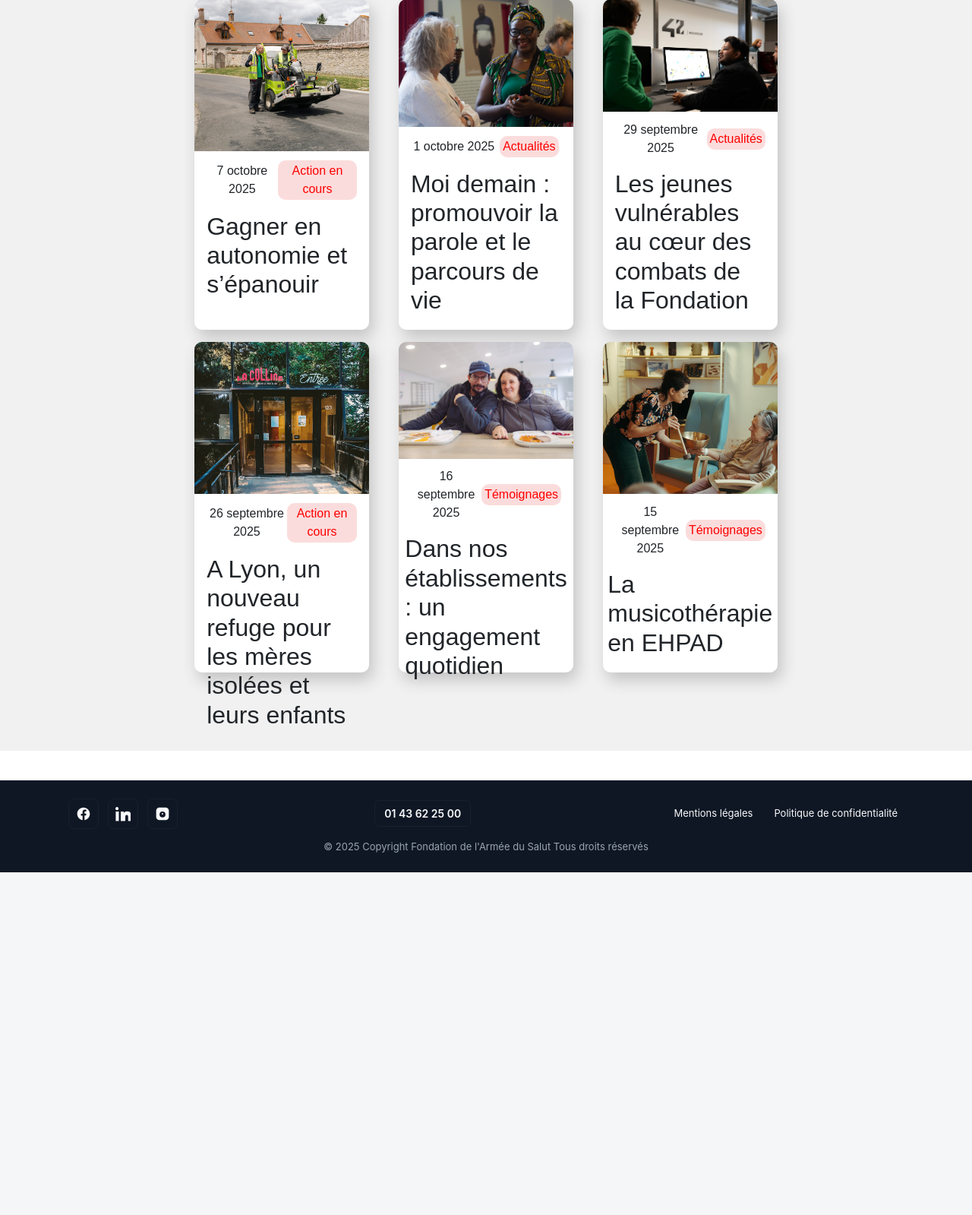
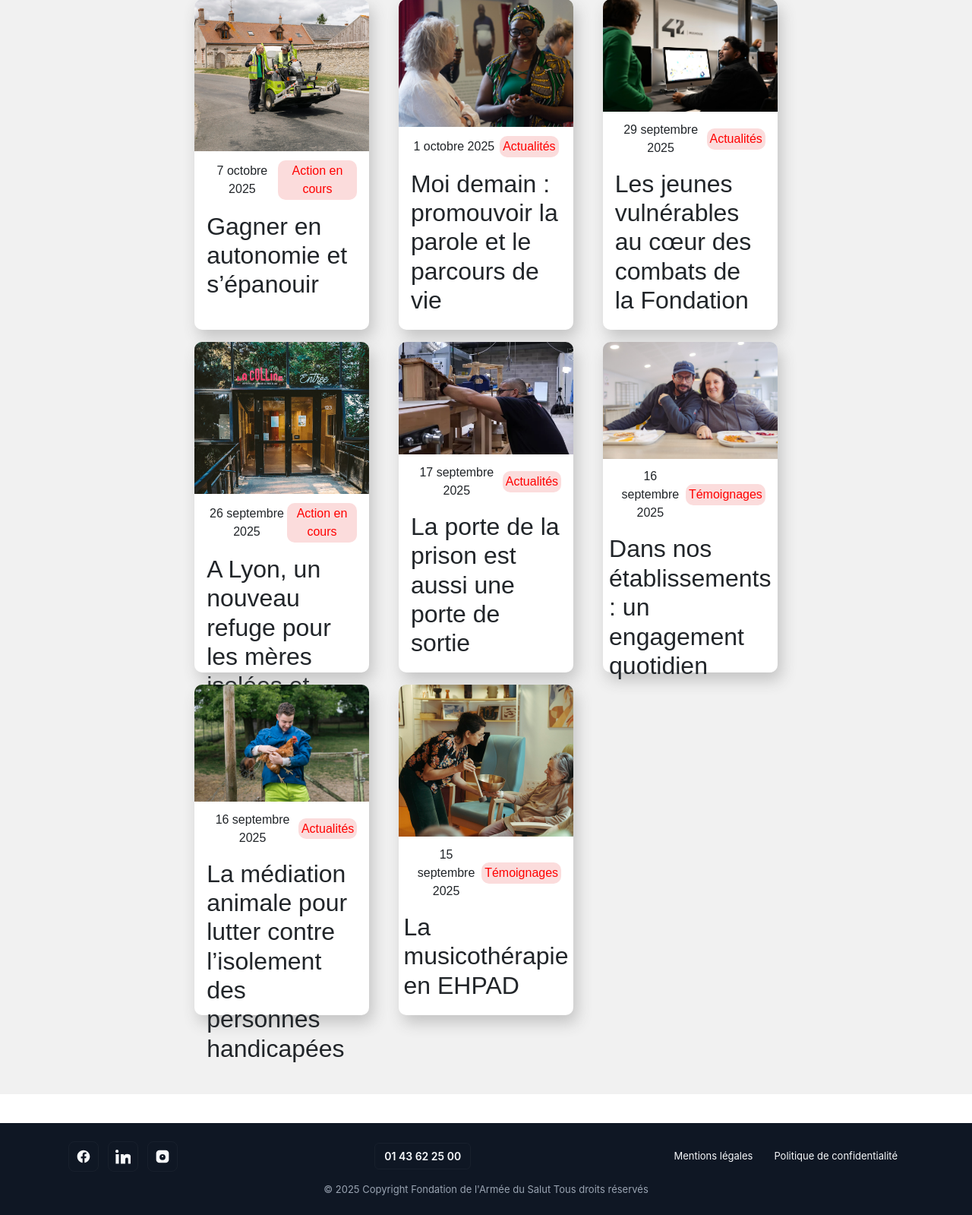
Before and after one commit to LennyMssn/Armee-du-salut, a PHP site: page /actu.php in a window 1280 px wide. Shown: the part 816-2415 px from the top of the page at 76% size. Before the commit the page ends 1964 px from the top, so only its background shows below. Run offline with PHP 8.4, Linux system fonts and the light colour scheme.

Commit message:
ajout de nouvelles actualités + boutons de filtres

```diff
--- a/actu.php
+++ b/actu.php
@@ -1,6 +1,7 @@
 <!DOCTYPE html>
 <html lang="fr">
 <?php require_once 'block/head.php';?>
+<script src="script.js"></script>
 <body>
 <header><?php require_once 'block/nav.php'; ?></header>
 <main>
@@ -82,6 +83,18 @@
                         </div>
                     </article>
                 </a>
+                <a href="https://armeedusalut.fr/blog/actualites/centre-penitentiaire-lutterbach-travail/">
+                    <article class="article-actu" data-tag="actualite">
+                        <img src="/assets/images/actualite4.jpg" alt="Homme et femme en train de travailler devant un ordinateur dans un espace de coworking">
+                        <div class="info-actu">
+                            <div class="date-tag">
+                                <p class="heure">17 septembre 2025</p>
+                                <p class="tag">Actualités</p>
+                            </div>
+                            <h2>La porte de la prison est aussi une porte de sortie</h2>
+                        </div>
+                    </article>
+                </a>
                 <a href="https://armeedusalut.fr/blog/temoignages/inconditionnalite-accueil-etablissements/">
                     <article class="article-actu" data-tag="temoignage">
                         <img src="/assets/images/temoignage1.jpg" alt="Un homme et une femme souriant à table avec des plateaux-repas">
@@ -91,6 +104,18 @@
                                 <p class="tag">Témoignages</p>
                             </div>
                             <h2>Dans nos établissements : un engagement quotidien</h2>
+                        </div>
+                    </article>
+                </a>
+                <a href="https://armeedusalut.fr/blog/actualites/centre-penitentiaire-lutterbach-travail/">
+                    <article class="article-actu" data-tag="actualite">
+                        <img src="/assets/images/actualite5.jpg" alt="Homme et femme en train de travailler devant un ordinateur dans un espace de coworking">
+                        <div class="info-actu">
+                            <div class="date-tag">
+                                <p class="heure">16 septembre 2025</p>
+                                <p class="tag">Actualités</p>
+                            </div>
+                            <h2>La médiation animale pour lutter contre l’isolement des personnes handicapées</h2>
                         </div>
                     </article>
                 </a>
--- a/script.js
+++ b/script.js
@@ -59,3 +59,28 @@ document.addEventListener("DOMContentLoaded", () => {
         });
     });
 });
+
+document.addEventListener("DOMContentLoaded", () => {
+    const boutons = document.querySelectorAll(".filtre-btn");
+    const articles = document.querySelectorAll(".article-actu");
+
+    boutons.forEach(bouton => {
+        bouton.addEventListener("click", () => {
+            boutons.forEach(btn => btn.classList.remove("active"));
+            bouton.classList.add("active");
+
+            const filtre = bouton.getAttribute("data-filtre");
+
+            articles.forEach(article => {
+                const tag = article.getAttribute("data-tag");
+
+                if (filtre === "all" || tag === filtre) {
+                    article.parentElement.style.display = "flex";
+                    article.style.opacity = "1";
+                } else {
+                    article.parentElement.style.display = "none";
+                }
+            });
+        });
+    });
+});
```
Also changed, not shown: assets/images/actualite4.jpg (added), assets/images/actualite5.jpg (added).
